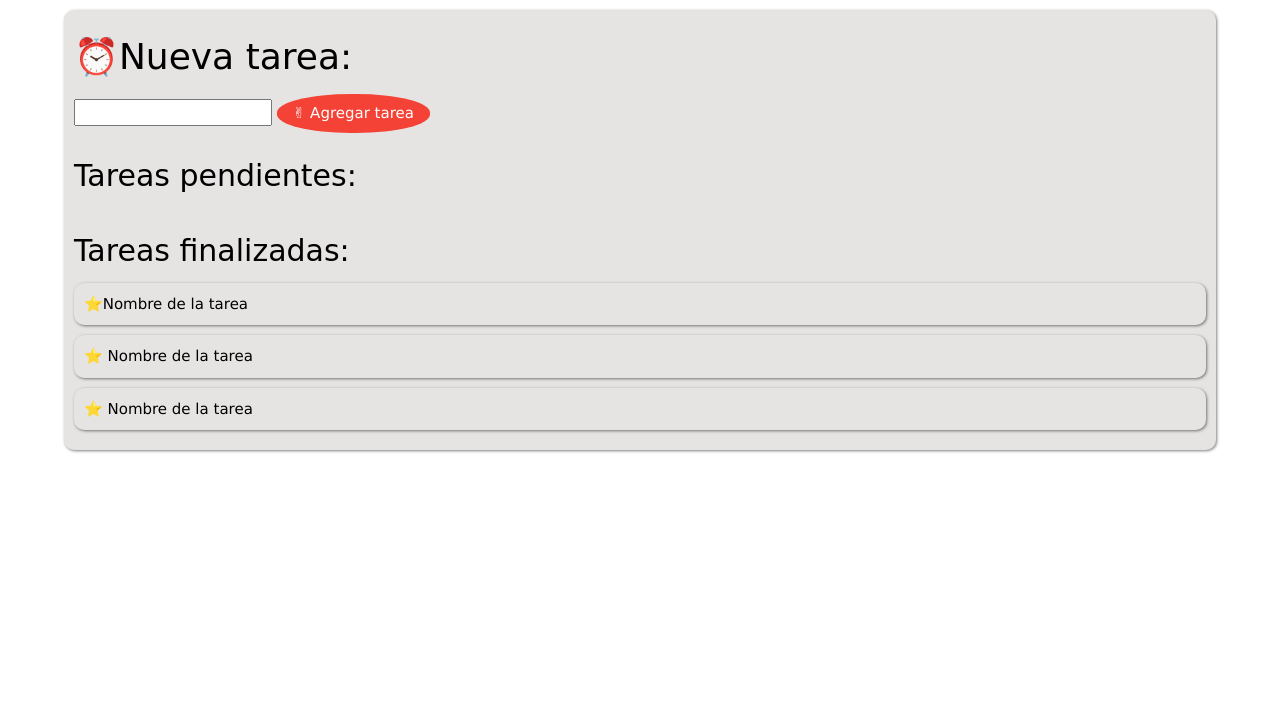
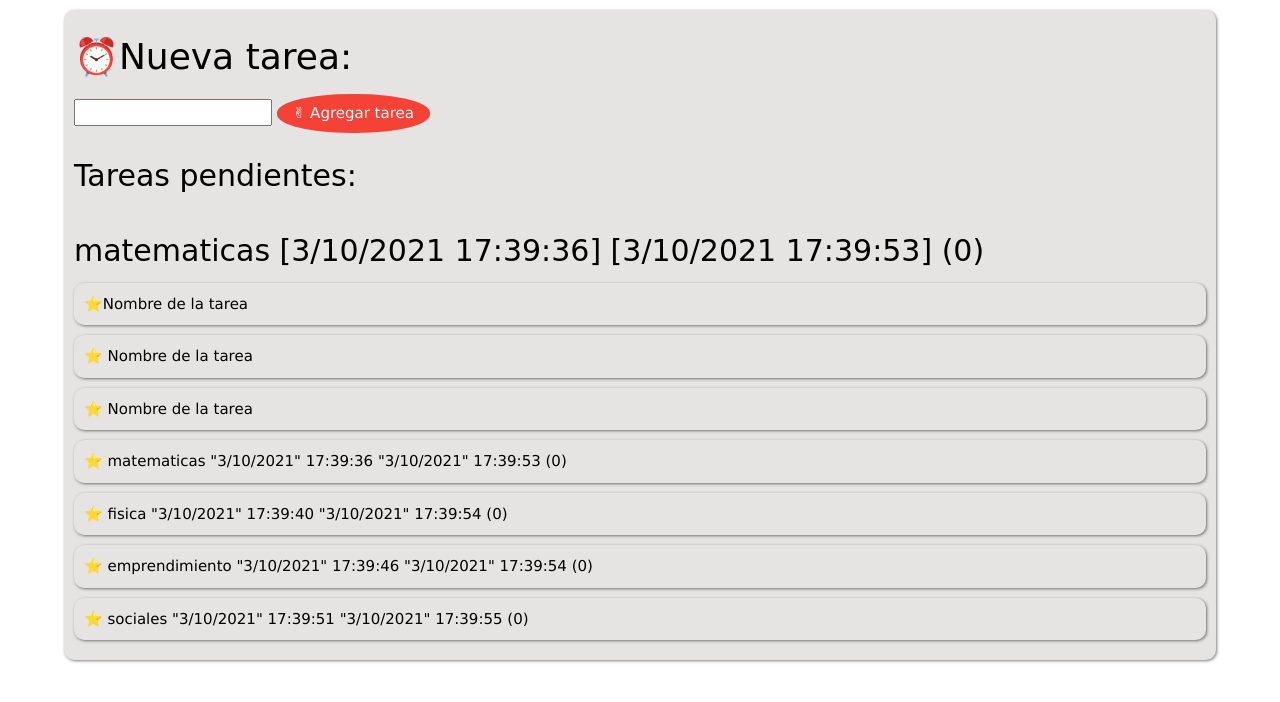
Before and after one commit to AddsDev/MiCanino-django-2293077, a Django app: page /to-do/ in a window 1280 px wide. Shown: the top 702 px of the page. Run offline with Django 3.2, Linux system fonts and the light colour scheme; some web fonts are replaced.

Commit message:
03/11/2021

```diff
--- a/to_do/templates/index.html
+++ b/to_do/templates/index.html
@@ -40,7 +40,7 @@
             </div>
         </div>
         <div class="finalizadas">
-            <h2 class="titulo">Tareas finalizadas: </h2>
+            <h2 class="titulo">matematicas [3/10/2021 17:39:36] [3/10/2021 17:39:53] (0)</h2>
             <div id="finalizadas" class="list">
                 <div class="card">
                     <p > &#11088;Nombre de la tarea</p>
@@ -51,6 +51,18 @@
                 <div class="card">
                     <p>&#11088; Nombre de la tarea</p>
                 </div>
+                <div class="card">
+                    <p>&#11088; matematicas "3/10/2021" 17:39:36 "3/10/2021" 17:39:53 (0)</p>
+                </div>
+                <div class="card">
+                    <p>&#11088; fisica "3/10/2021" 17:39:40 "3/10/2021" 17:39:54 (0)</p>
+                </div>
+                <div class="card">
+                    <p>&#11088; emprendimiento "3/10/2021" 17:39:46 "3/10/2021" 17:39:54 (0)</p>
+                </div>
+                <div class="card">
+                    <p>&#11088; sociales "3/10/2021" 17:39:51 "3/10/2021" 17:39:55 (0)</p>
+                </div>
             </div>
         </div>
     </div>
```
